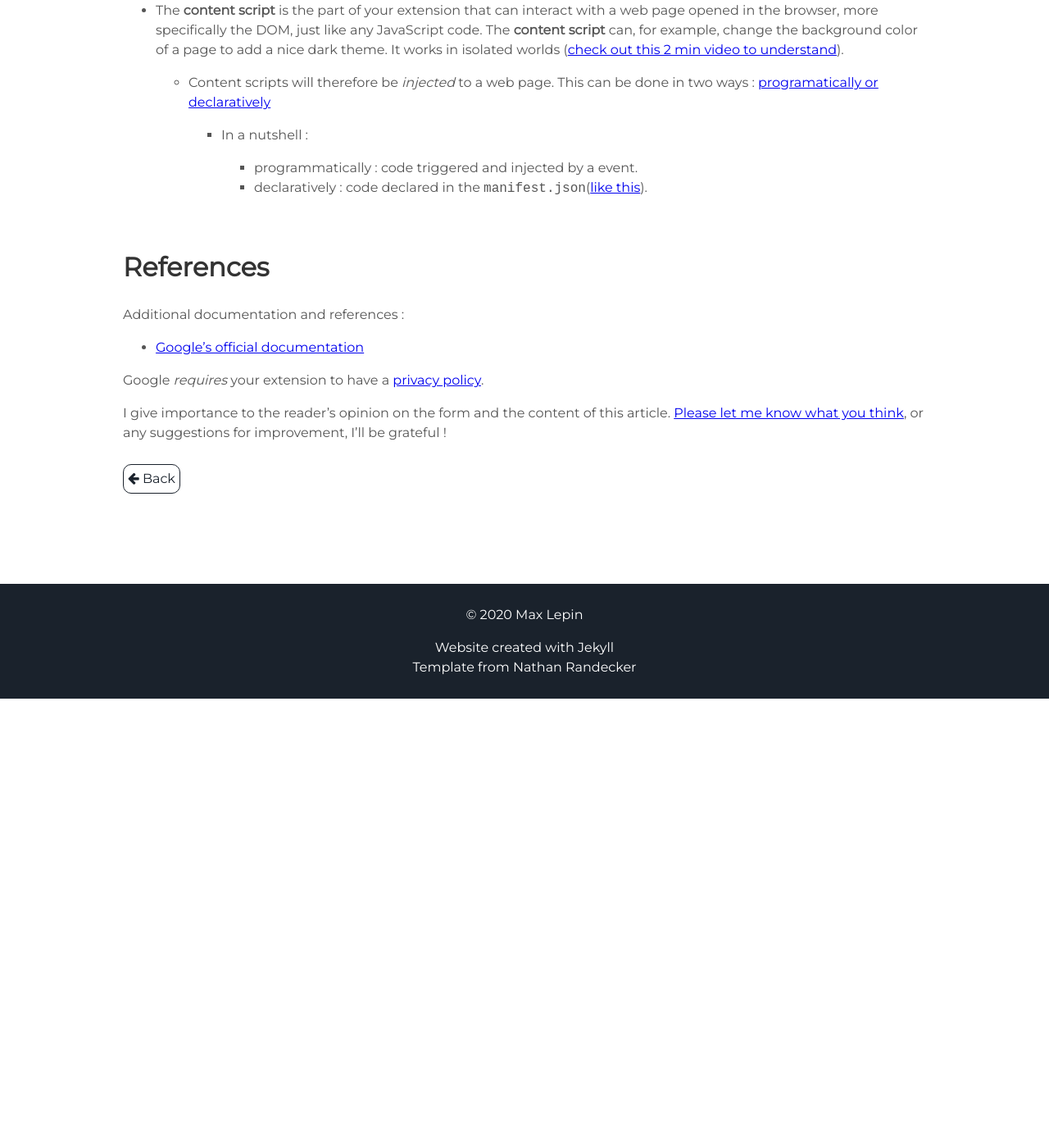
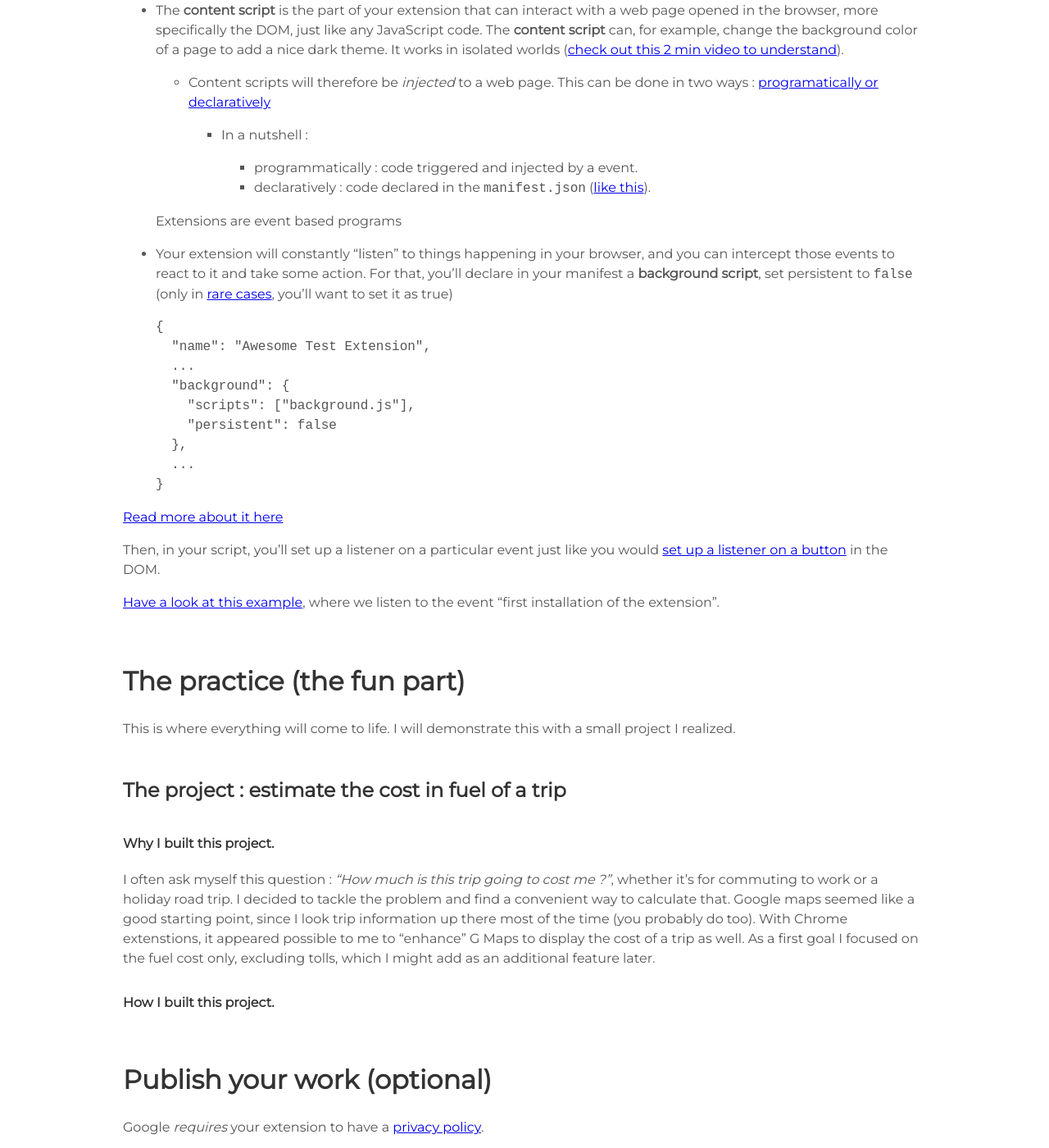
Before and after one commit to Max-le/CV-online, a Jekyll site: the page built from _posts/2020-09-11-create-chrome-extension.md, in a window 1280 px wide and 1400 px high, scrolled down 1229 px. Shown: the whole window at 82% size. Built offline with Jekyll 4.4.1, drawn with Linux system fonts in a browser that asks for light colours; before the commit the page ends 2081 px from its top, so only the background shows below that; some of the changed text lies outside the part shown.

Commit message:
chrome ext article

````diff
--- a/_posts/2020-09-11-create-chrome-extension.md
+++ b/_posts/2020-09-11-create-chrome-extension.md
@@ -26,8 +26,6 @@ Finally, as an example, I'll show how I created a useful extension for planning
 Although I like the *bottom-up* approach in learning technical stuff such as programming, it is sometimes better to have a more thorough understanding of a concept.
 
 So, let's tackle the theory first.
-
-
 
 If you're reading this, you most probably know what a browser extension is and what they can do, so I won't elucidate that here (though it's done perfectly [there](https://developer.chrome.com/extensions)).
 
@@ -45,11 +43,51 @@ Let's now understand **how a Chrome extension works**.
   * Content scripts will therefore be *injected* to a web page. This can be done in two ways : [programatically or declaratively](https://developer.chrome.com/extensions/content_scripts#functionality)
     * In a nutshell :
       * programmatically : code triggered and injected by a event.
-      * declaratively : code declared in the `manifest.json`([like this](https://developer.chrome.com/extensions/content_scripts#declaratively)).
+      * declaratively : code declared in the `manifest.json` ([like this](https://developer.chrome.com/extensions/content_scripts#declaratively)).
+
+>Extensions are event based programs
+
+* Your extension will constantly "listen" to things happening in your browser, and you can intercept those events to react to it and take some action.
+  For that, you'll declare in your manifest a **background script**, set persistent to `false` (only in [rare cases](https://developer.chrome.com/extensions/background_pages#persistentWarning), you'll want to set it as true)
+
+  ```
+  {
+    "name": "Awesome Test Extension",
+    ...
+    "background": {
+      "scripts": ["background.js"],
+      "persistent": false
+    },
+    ...
+  }
+  ```
+
+[Read more about it here](https://developer.chrome.com/extensions/background_pages)
+
+Then, in your script, you'll set up a listener on a particular event just like you would [set up a listener on a button](https://www.w3schools.com/JSREF/met_element_addeventlistener.asp) in the DOM.
+
+[Have a look at this example](https://developer.chrome.com/extensions/runtime#event-onInstalled), where we listen to the event "first installation of the extension".
+
+## The practice (the fun part)
+
+This is where everything will come to life. I will demonstrate this with a small project I realized.
+
+### The project : estimate the cost in fuel of a trip
+#### Why I built this project.
+I often ask myself this question : *"How much is this trip going to cost me ?"*, whether it's for commuting to work or a holiday road trip.
+I decided to tackle the problem and find a convenient way to calculate that.
+Google maps seemed like a good starting point, since I look trip information up there most of the time (you probably do too). With Chrome extenstions, it appeared possible to me to "enhance" G Maps to display the cost of a trip as well.
+As a first goal I focused on the fuel cost only, excluding tolls, which I might add as an additional feature later.
+
+#### How I built this project.
 
 
 
 
+
+## Publish your work (optional)
+
+Google *requires* your extension to have a [privacy policy]({% post_url 2020-09-15-priv-policy-fuelcal %}).
 
 
 
````
Also changed, not shown: other parts of _posts/2020-09-11-create-chrome-extension.md (+2 -4 lines), 1 other file.
